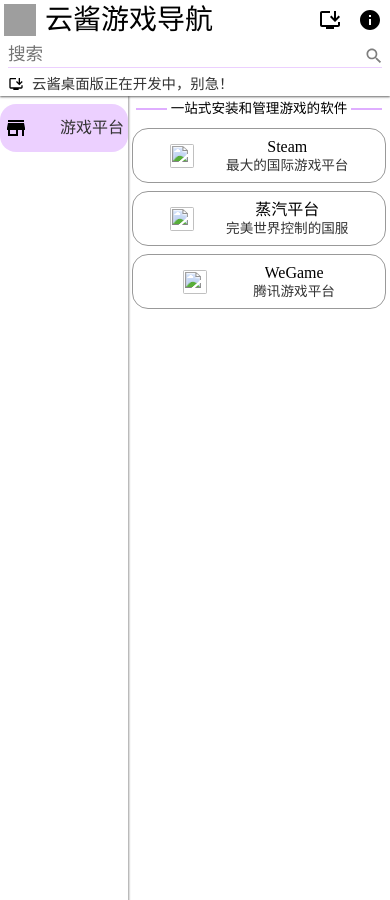
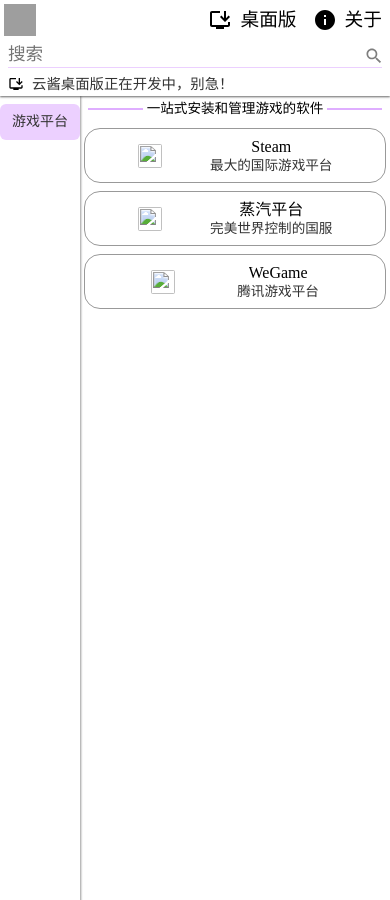
Before and after one commit to GlacierLab/KumoNavigate, a Jekyll site: the page index.html, which Jekyll copies as it is, in a window 390 px wide. Built offline with Jekyll 4.4.1, drawn with Linux system fonts in a browser that asks for light colours; grey boxes are pictures that could not be loaded.

Commit message:
优化界面细节

```diff
--- a/index.html
+++ b/index.html
@@ -316,7 +316,7 @@
 
         .sideItem {
             cursor: pointer;
-            border-radius: 16px;
+            border-radius: 8px;
             background-color: transparent;
             align-items: center;
             width: 100%;
@@ -326,13 +326,13 @@
             padding-top: 12px;
             padding-bottom: 12px;
             flex-direction: row;
-            justify-content: space-between;
+            justify-content: space-around;
             transition: all 0.2s;
         }
 
         .sideItem:hover,
         .listItem:hover {
-            border-radius: 8px;
+            border-radius: 4px;
             background-color: rgba(0, 0, 0, 0.15);
         }
 
@@ -494,13 +494,21 @@
             }
         }
 
-        @media (max-width:300px) {
+        @media (max-width:400px) {
+            .sideItem {
+                padding-left: 2px;
+                padding-right: 2px;
+                padding-top: 8px;
+                padding-bottom: 8px;
+                border-radius: 6px;
+            }
+
             .sideItemIcon {
                 display: none;
             }
 
             .sideItemTitle {
-                font-size: 0.85em;
+                font-size: 0.875em;
             }
 
             .listItem {
@@ -508,14 +516,20 @@
             }
 
             .side {
-                width: 96px;
+                width: 80px;
             }
 
             .list {
-                width: calc(100vw - 96px);
+                width: calc(100vw - 80px);
             }
 
             H1 {
+                display: none;
+            }
+        }
+
+        @media (max-width:200px) {
+            .listItemTextGroup {
                 display: none;
             }
         }
@@ -537,7 +551,7 @@
                 margin-left: 0px;
                 font-weight: 500;
 
-                @media (max-width:450px) {
+                @media (max-width:250px) {
                     display: none;
                 }
             }
```
Also changed, not shown: static/logo/steamchina.webp (added).
